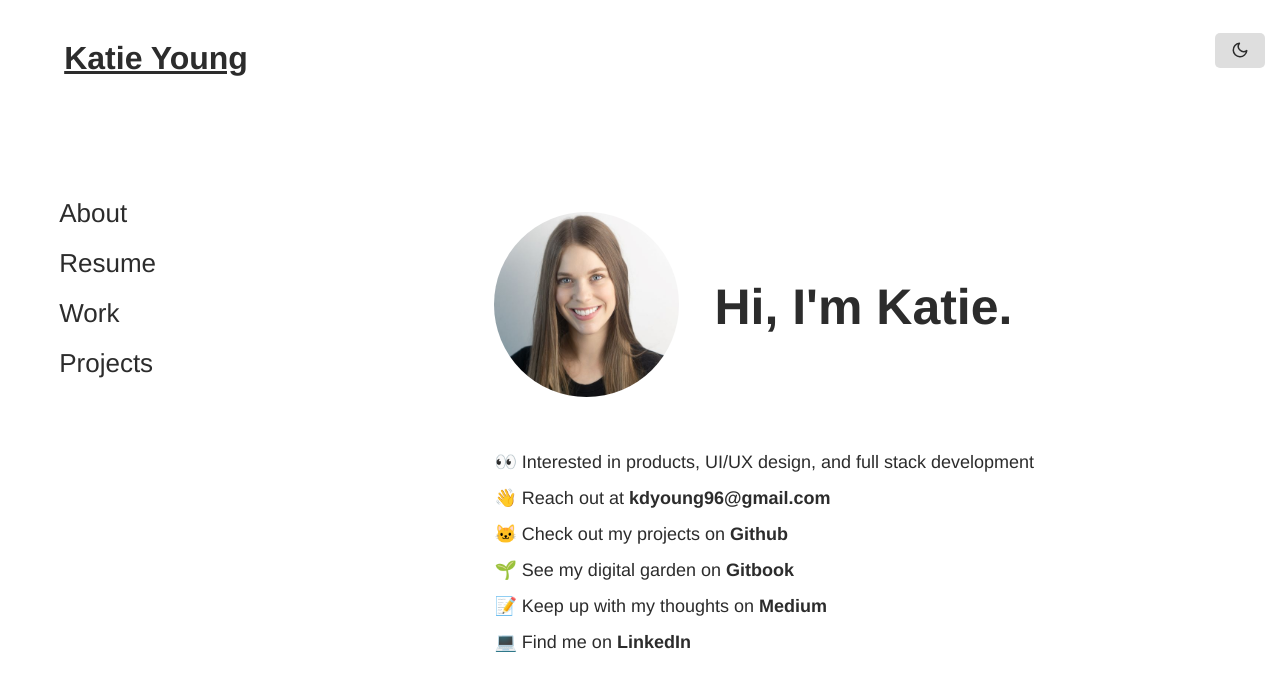
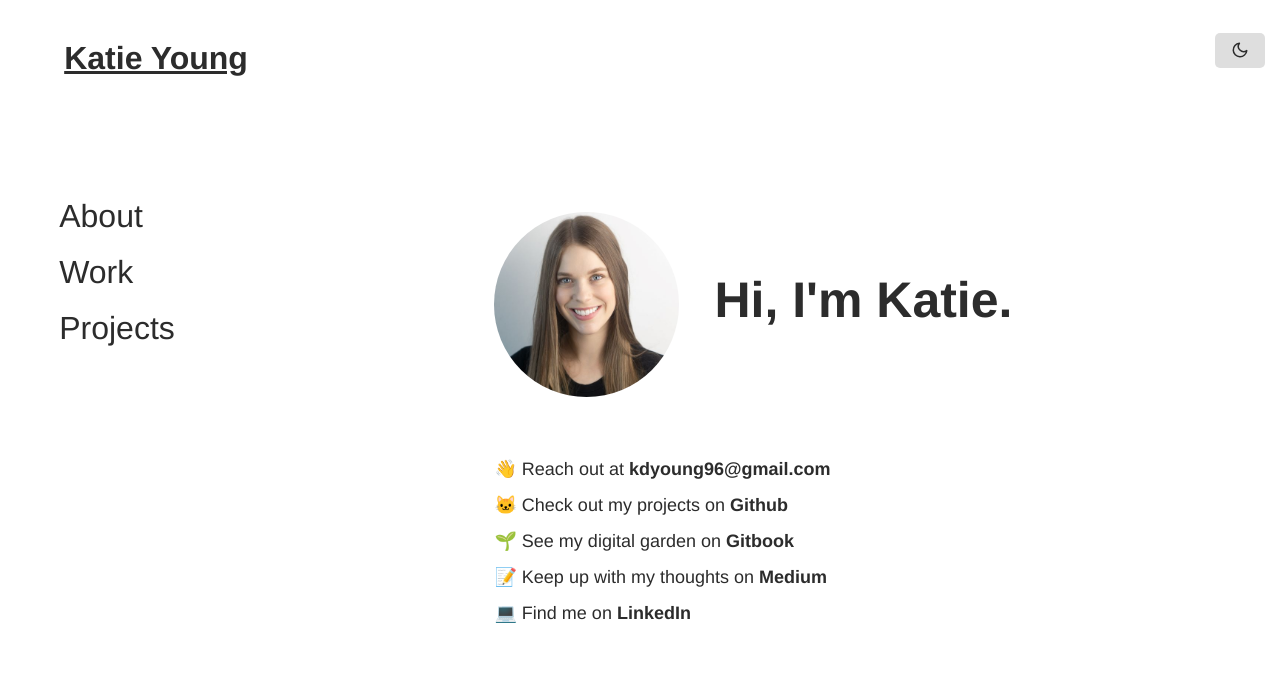
Before and after one commit to kaydyoung/kaydyoung.github.io, a Jekyll site: the page built from index.html, in a window 1280 px wide. Shown: the top 691 px of the page. Built offline with Jekyll 4.4.1, drawn with Linux system fonts in a browser that asks for light colours.

```diff
--- a/_data/navigation.yml
+++ b/_data/navigation.yml
@@ -1,7 +1,5 @@
 - name: About
   link: /about.html
-- name: Resume
-  link: /resume.html
 - name: Work
   link: /work.html
 - name: Projects
--- a/_sass/main.scss
+++ b/_sass/main.scss
@@ -146,7 +146,7 @@ color: var(--mainText);
   margin-left: 4vw;
   top: 22vh;
   overflow: hidden;
-  font-size: 26px;
+  font-size: 32px;
 }
 
 .side-nav a {
@@ -166,14 +166,13 @@ color: var(--mainText);
   display: flex;
   flex-direction: row;
   margin-top: 16vh;
-  margin-bottom: 3vh;
+  margin-bottom: 6vh;
   align-items: center;
-  margin-right: 10vw;
   overflow: hidden;
 }
 
 .page-wrapper {
-  margin-left: 35vw;
+  margin-left: 38vw;
   display: flex;
   flex-direction: column;
   margin-top: 16vh;
@@ -189,8 +188,7 @@ color: var(--mainText);
 .katie-page-wrapper h1 {
   font-size: 50px;
   font-weight: 600;
-  margin-top: 0;
-  margin-bottom: 15px;
+  margin-top: 20px;
   max-width: 525px;
 }
 
@@ -199,7 +197,6 @@ color: var(--mainText);
   width: auto;
   margin-right: 35px;
   border-radius: 50%;
-  margin-bottom: 20px;
 }
 
 .katie-page-wrapper p {
@@ -215,6 +212,7 @@ color: var(--mainText);
 
 .katie-page-bio p {
   line-height: 2;
+  font-size: 18px;
 }
 
 .katie-page-bio a {
--- a/index.html
+++ b/index.html
@@ -9,7 +9,6 @@ title: Katie
 </div>
 <div class="katie-page-bio">
     <p>
-        👀 Interested in products, UI/UX design, and full stack development<br>
         👋 Reach out at <b>kdyoung96@gmail.com</b><br>
         🐱 Check out my projects on <a href="https://github.com/kaydyoung" target="_blank">Github</a><br>
         🌱 See my digital garden on <a href="https://kaydyoung.gitbook.io/my-brain/" target="_blank">Gitbook</a><br>
```
Also changed, not shown: resume.html (deleted, +0 -24 lines), work.html (+17 -1 lines), 12 other files.
